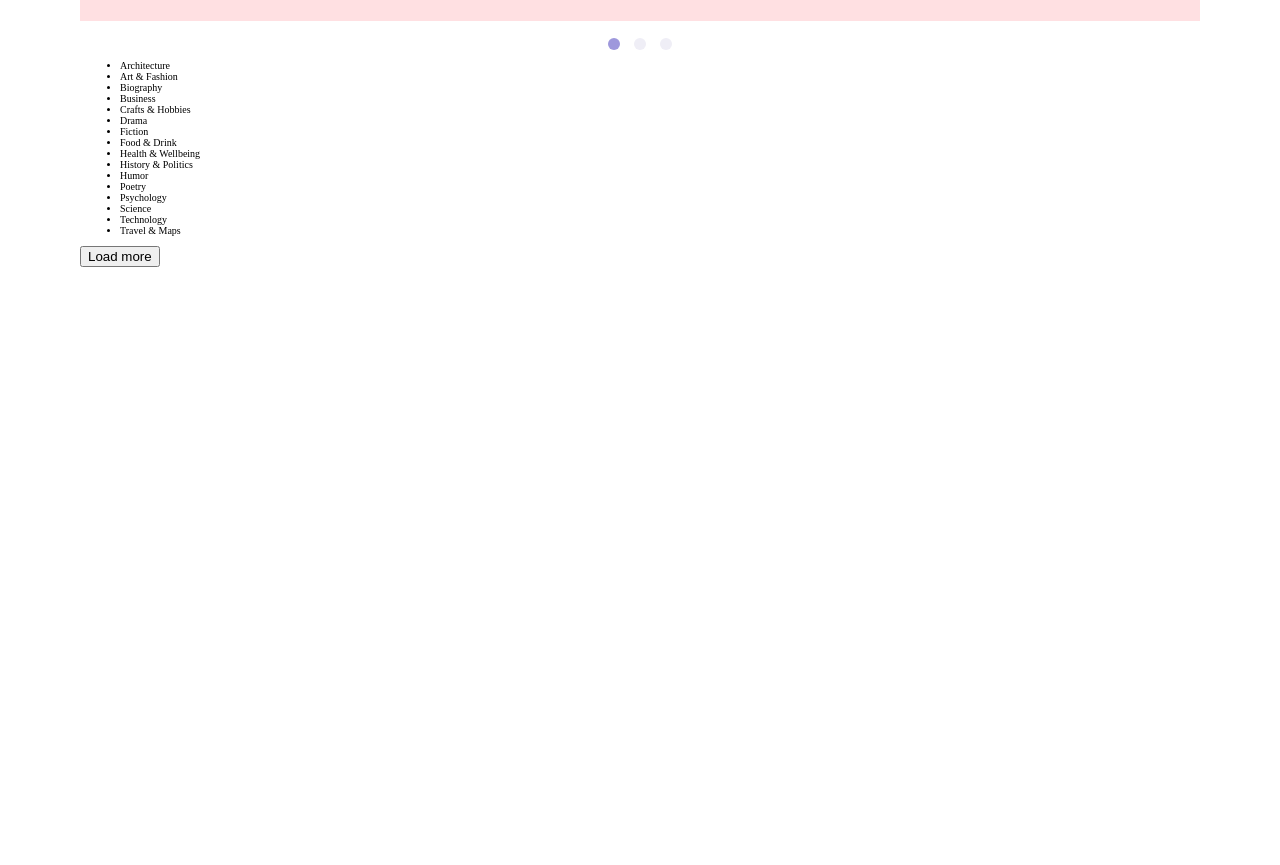
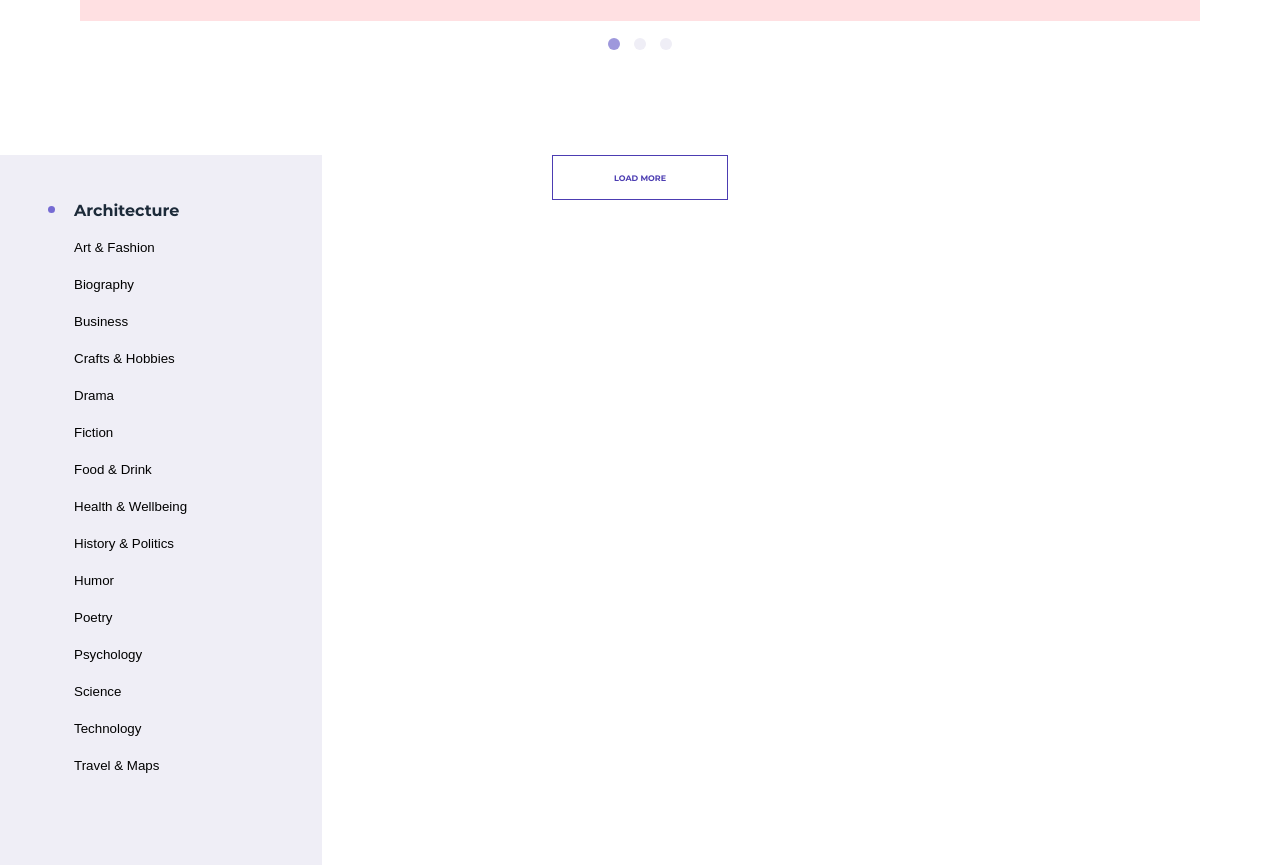
Before and after one commit to Denis-sit/Bookshop, a website built with webpack: page index.html in a window 1280 px wide. Shown: the part 766-1631 px from the top of the page. Before the commit the page ends 1041 px from the top, so only its background shows below. Built offline with nearby package versions, Linux system fonts and the light colour scheme.

Commit message:
Styles for the content block have been added

```diff
--- a/index.html
+++ b/index.html
@@ -55,25 +55,57 @@
                     <button class="header__dot-button"></button>
                 </div>
             </section>
-            <section class="">
+            <section class="book-list">
                 <aside class="book-list__menu">
                     <ul>
-                        <li class="book-list_section">Architecture</li>
-                        <li class="book-list_section">Art & Fashion</li>
-                        <li class="book-list_section">Biography</li>
-                        <li class="book-list_section">Business</li>
-                        <li class="book-list_section">Crafts & Hobbies</li>
-                        <li class="book-list_section">Drama</li>
-                        <li class="book-list_section">Fiction</li>
-                        <li class="book-list_section">Food & Drink</li>
-                        <li class="book-list_section">Health & Wellbeing</li>
-                        <li class="book-list_section">History & Politics</li>
-                        <li class="book-list_section">Humor</li>
-                        <li class="book-list_section">Poetry</li>
-                        <li class="book-list_section">Psychology</li>
-                        <li class="book-list_section">Science</li>
-                        <li class="book-list_section">Technology</li>
-                        <li class="book-list_section">Travel & Maps</li>
+                        <li class="book-list_section active">
+                            <button class="book-list__button book-list__button_active">Architecture</button>
+                        </li>
+                        <li class="book-list_section">
+                            <button class="book-list__button">Art & Fashion</button>
+                        </li>
+                        <li class="book-list_section">
+                            <button class="book-list__button">Biography</button>
+                        </li>
+                        <li class="book-list_section">
+                            <button class="book-list__button">Business</button>
+                        </li>
+                        <li class="book-list_section">
+                            <button class="book-list__button">Crafts & Hobbies</button>
+                        </li>
+                        <li class="book-list_section">
+                            <button class="book-list__button">Drama</button>
+                        </li>
+                        <li class="book-list_section">
+                            <button class="book-list__button">Fiction</button>
+                        </li>
+                        <li class="book-list_section">
+                            <button class="book-list__button">Food & Drink</button>
+                        </li>
+                        <li class="book-list_section">
+                            <button class="book-list__button">Health & Wellbeing</button>
+                        </li>
+                        <li class="book-list_section">
+                            <button class="book-list__button">History & Politics</button>
+                        </li>
+                        <li class="book-list_section">
+                            <button class="book-list__button">Humor</button>
+                        </li>
+                        <li class="book-list_section">
+                            <button class="book-list__button">Poetry</button>
+                        </li>
+                        <li class="book-list_section">
+                            <button class="book-list__button">Psychology</button>
+                        </li>
+                        <li class="book-list_section">
+                            <button class="book-list__button">Science</button>
+                        </li>
+                        <li class="book-list_section">
+                            <button class="book-list__button">Technology</button>
+                        </li>
+                        <li class="book-list_section">
+                            <button class="book-list__button">Travel & Maps</button>
+                        </li>
                     </ul>
                 </aside>
                 <button class="book-list__load">Load more</button>
--- /dev/null
+++ b/src/modules/scss/bookList.scss
@@ -0,0 +1,75 @@
+@import 'fonts';
+
+.book-list{
+    margin-top: 105px;
+    position: relative;
+    margin-top: 105px;
+    position: relative;
+    display: flex;
+    flex-direction: column;
+    align-items: center;
+}
+
+.book-list__menu{
+    position: absolute;
+    width: 416px;
+    height: 710px;
+    background: #EFEEF6;
+    left: -174px;
+}
+
+.book-list__menu ul{
+    display: flex;
+    flex-direction: column;
+    list-style: none;
+    gap: 7px;
+    color: var(--text-gray, #5C6A79);
+    font-family: $montserratMedium;
+    font-size: 12px;
+    font-style: normal;
+    font-weight: 500;
+    line-height: normal;
+    text-transform: capitalize;
+    padding: 28px 23px 32px 162px;
+}
+
+.book-list__button{
+    height: 30px;
+    border: none;
+    background: transparent;
+    cursor: pointer;
+}
+
+.book-list__button:hover,
+.book-list__button_active{
+    color: #1C2A39;
+    font-family: $montserratBold;
+    font-size: 16px;
+}
+
+.active{
+    list-style-type: disc;
+}
+
+.active::marker{
+    color: #756AD3;
+    font-size: 21px;
+}
+
+.book-list__load{
+    font-family: $montserratBold;
+    text-transform: uppercase;
+    font-size: 8px;
+    border: 1px solid #4C3DB2;
+    width: 176px;
+    height: 45px;
+    background: transparent;
+    color:#4C3DB2;
+    cursor: pointer;
+    margin-bottom: 40px;
+}
+
+.book-list__load:hover{
+    color: #EFEEF6;
+    background: #4C3DB2;
+}
--- a/src/modules/scss/style.scss
+++ b/src/modules/scss/style.scss
@@ -1,2 +1,3 @@
 @import 'header';
 @import 'slider';
+@import 'bookList';
```
